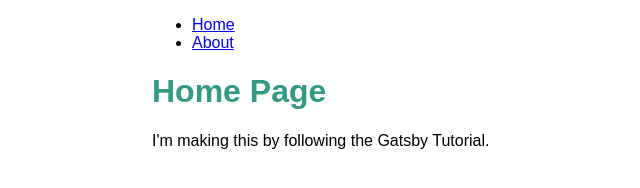
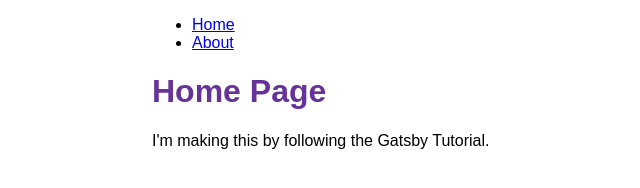
Before and after one commit to angchen0325/my-first-gatsby-site, a Gatsby site: page / in a window 1280 px wide. Shown: the whole page, without its empty margins (238-878 px from the left). Built offline with nearby package versions, Linux system fonts and the light colour scheme; Gatsby itself is replaced by a stand-in of ours.

Commit message:
Update layout.module.css

```diff
--- a/src/components/layout.module.css
+++ b/src/components/layout.module.css
@@ -5,7 +5,7 @@
   }
 
   .heading {
-    color: rgb(51, 153, 131);
+    color: rebeccapurple;
   }
   .nav-links {
     display: flex;
```
